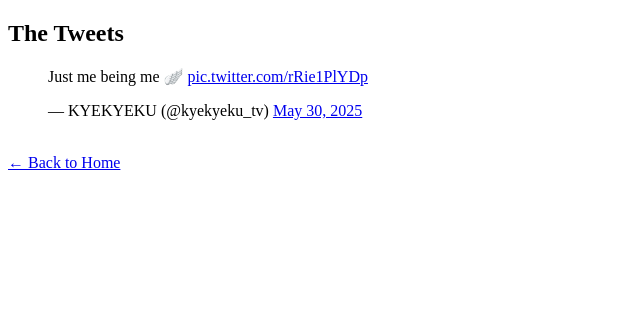
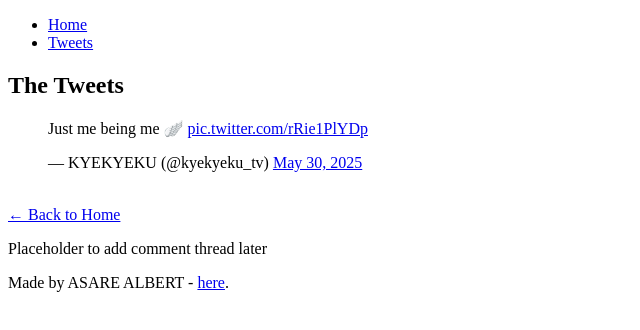
Before and after one commit to Klef29/My_First_Portfolio, a plain HTML site: page html_basic/tweets.html in a window 1280 px wide. Shown: the whole page, without its empty margins (0-640 px from the left). Drawn offline with Linux system fonts and the light colour scheme.

Commit message:
Updated tweets file and index.html file

```diff
--- a/html_basic/tweets.html
+++ b/html_basic/tweets.html
@@ -6,14 +6,28 @@
     <title>My Fav Tweets</title>
 </head>
 <body>
+    <header>
+        <ul>
+            <li><a href="./index.html">Home</a></li>
+            <li><a href="./tweets.html">Tweets</a></li>
+        </ul>
+    </header>
+    <main>
+        <article>
     <h2>The Tweets</h2>
-    <blockquote class="twitter-tweet"><p lang="en" dir="ltr">Just me being me 🪽
-    <a href="https://t.co/rRie1PlYDp">pic.twitter.com/rRie1PlYDp</a></p>&mdash; KYEKYEKU (@kyekyeku_tv)
-    <a href="https://twitter.com/kyekyeku_tv/status/1928401177789555159?ref_src=twsrc%5Etfw">May 30, 2025</a></blockquote>
-    <script async src="https://platform.twitter.com/widgets.js" charset="utf-8"></script>
+        <blockquote class="twitter-tweet"><p lang="en" dir="ltr">Just me being me 🪽
+        <a href="https://t.co/rRie1PlYDp">pic.twitter.com/rRie1PlYDp</a></p>&mdash; KYEKYEKU (@kyekyeku_tv)
+        <a href="https://twitter.com/kyekyeku_tv/status/1928401177789555159?ref_src=twsrc%5Etfw">May 30, 2025</a></blockquote>
+        <script async src="https://platform.twitter.com/widgets.js" charset="utf-8"></script>
 
     <br>
 
     <a href="./index.html">← Back to Home</a>
+        </article>
+        <aside><p>Placeholder to add comment thread later</p></aside>
+    </main>
+     <footer>
+        <p> Made by ASARE ALBERT - <a href="https://github.com/Klef29/" target="_blank">here</a>.</p>
+    </footer>
 </body>
 </html>
```
Also changed, not shown: html_basic/index.html (+16 -3 lines).
